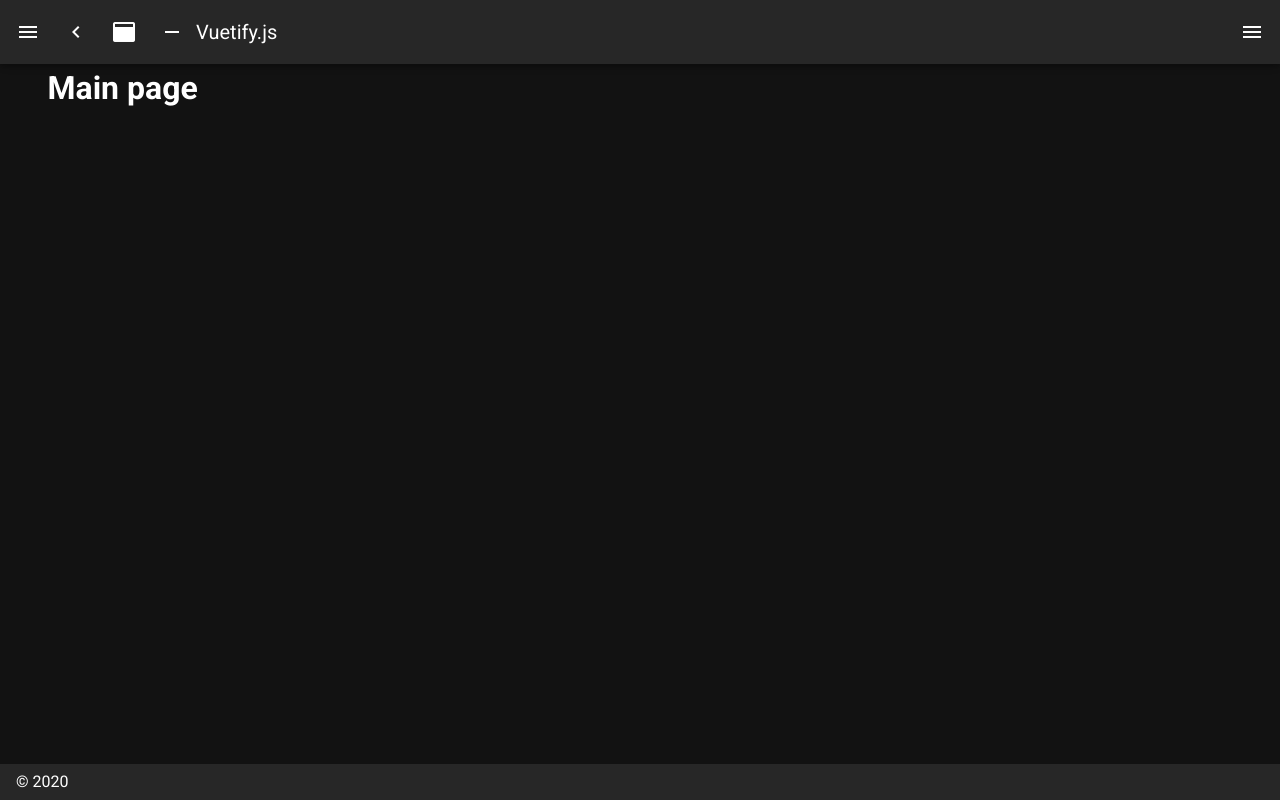
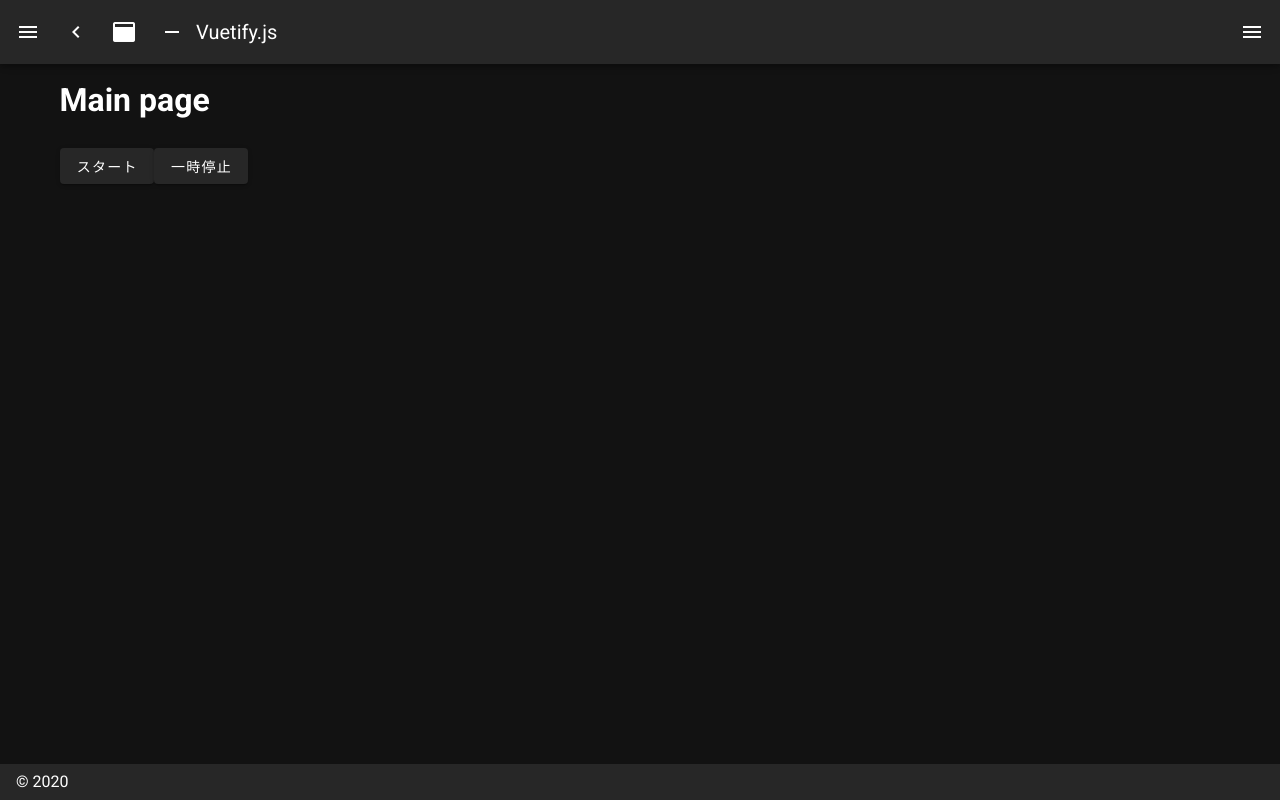
Before and after one commit to KenyaSugimoto/Pomodoro-app, a Nuxt app: page /main in a window 1280 px wide. Built offline with nearby package versions, Linux system fonts and the light colour scheme.

Commit message:
スタートボタンなどを追加

```diff
--- a/pages/main.vue
+++ b/pages/main.vue
@@ -1,5 +1,11 @@
 <template>
   <v-row>
-    <h1>Main page</h1>
+    <v-col cols="12">
+      <h1>Main page</h1>
+    </v-col>
+    <v-col>
+      <v-btn>スタート</v-btn>
+      <v-btn>一時停止</v-btn>
+    </v-col>
   </v-row>
 </template>
```
